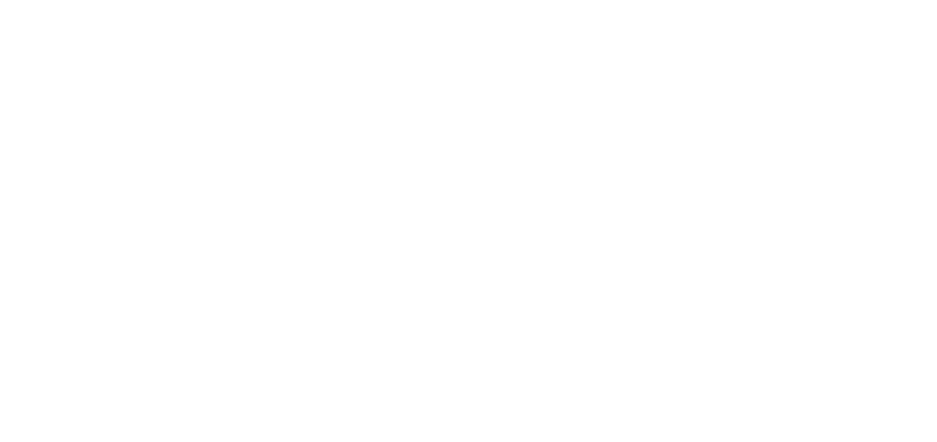
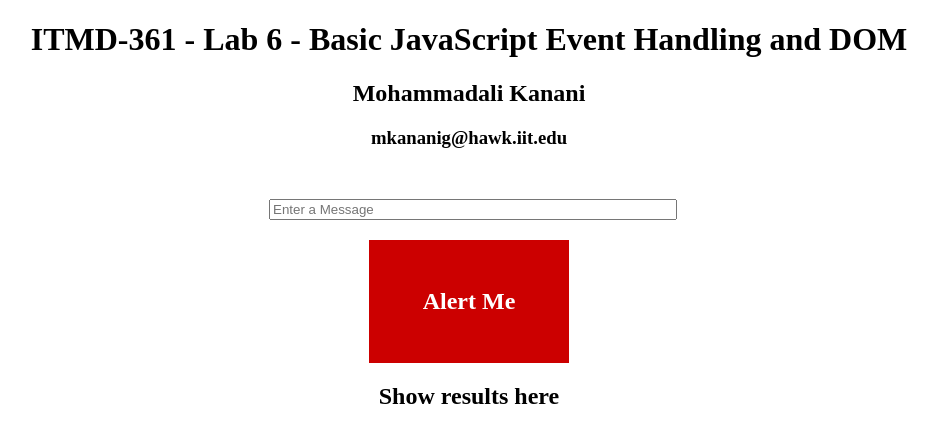
Before and after one commit to mkananig/lab6, a plain HTML site: page index.html in a window 1280 px wide. Shown: the whole page, without its empty margins (171-1108 px from the left). Drawn offline with Linux system fonts and the light colour scheme.

Commit message:
adding code

```diff
--- a/index.html
+++ b/index.html
@@ -27,6 +27,16 @@
 	</style>
 </head>
 <body>
+	<h1 class="center">ITMD-361 - Lab 6 - Basic JavaScript Event Handling and DOM</h1>
+	<h2 class="center">Mohammadali Kanani</h2>
+	<h3 class="center">mkananig@hawk.iit.edu</h3>
+	<div id="container">
+		<input id="entryinput" type="text" name="textentry" placeholder="Enter a Message">
+		<div id="entrybutton">Alert Me</div>
+		<h2 id="textoutput" class="center">Show results here</h2>
+	</div>
+	<script type="text/javascript">
 
+	</script>
 </body>
 </html>
```
